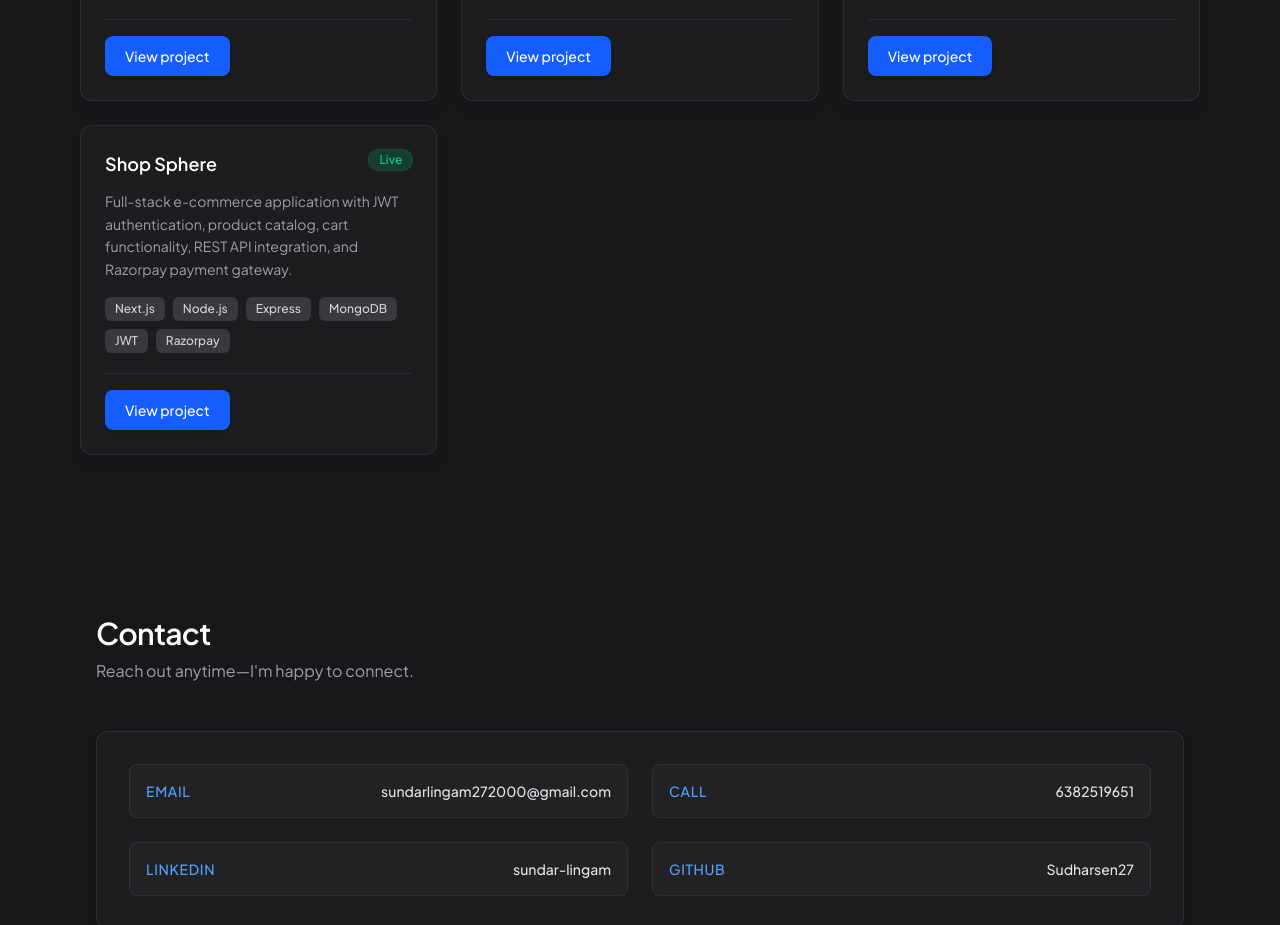
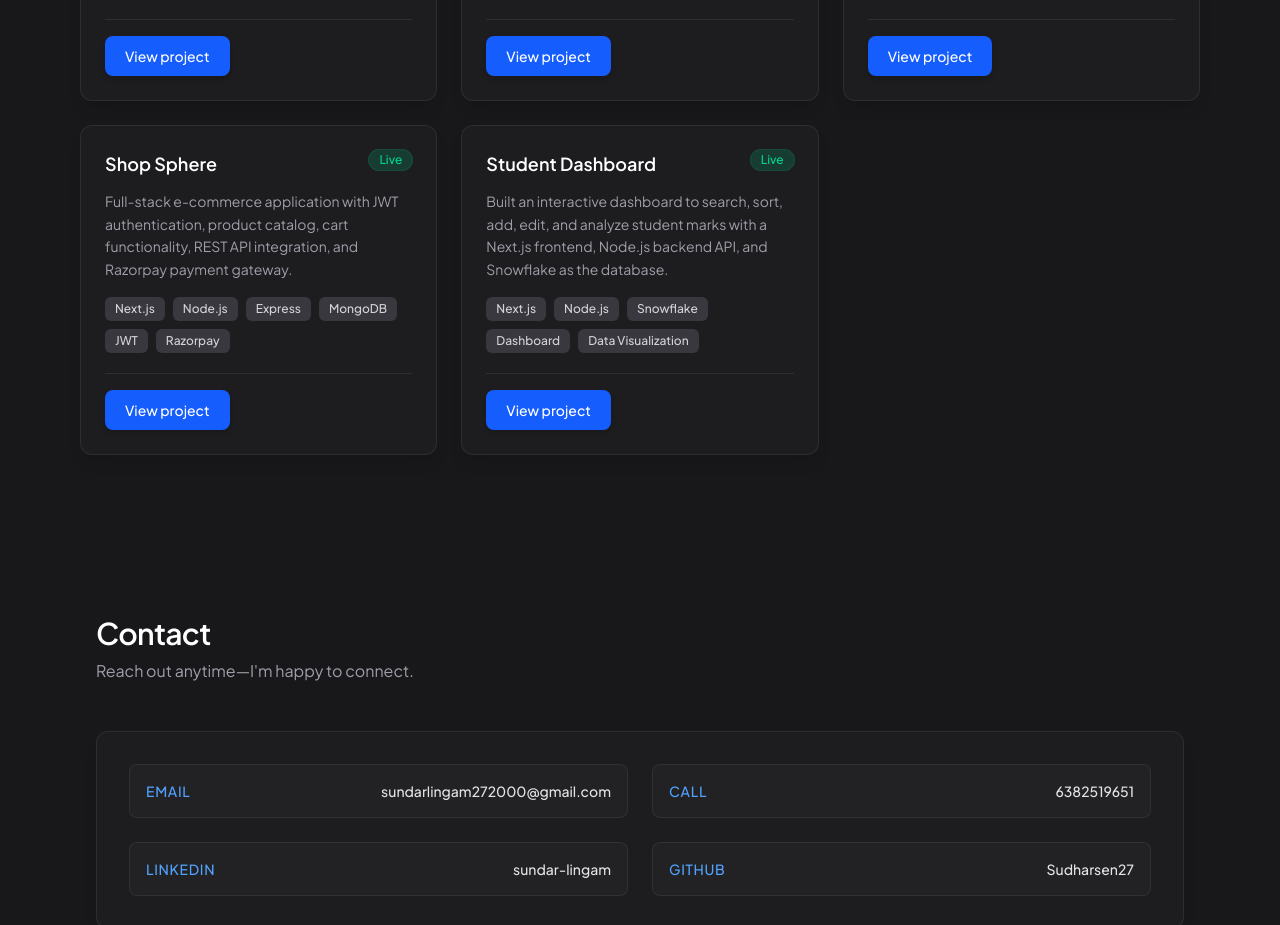
Before and after one commit to Sudharsen27/portfolio, a Next.js app: page / in a window 1280 px wide. Shown: the part 3600-4525 px from the top of the page. Built offline with nearby package versions, Linux system fonts and the light colour scheme; no server answers.

Commit message:
update project

```diff
--- a/src/data/projects.ts
+++ b/src/data/projects.ts
@@ -64,4 +64,13 @@ export const projectsData: Project[] = [
     href: "https://shopsphere-frontend-self.vercel.app/",
     repo: "#",
   },
+  {
+    id: "8",
+    title: "Student Dashboard",
+    description:
+      "Built an interactive dashboard to search, sort, add, edit, and analyze student marks with a Next.js frontend, Node.js backend API, and Snowflake as the database.",
+    tags: ["Next.js", "Node.js", "Snowflake", "Dashboard", "Data Visualization"],
+    href: "https://student-dashboard-snowflake-fronten.vercel.app/",
+    repo: "#",
+  },
 ];
```
